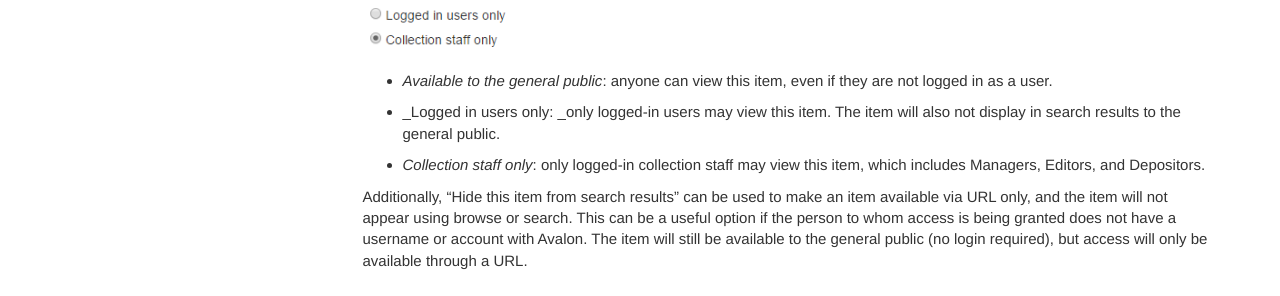
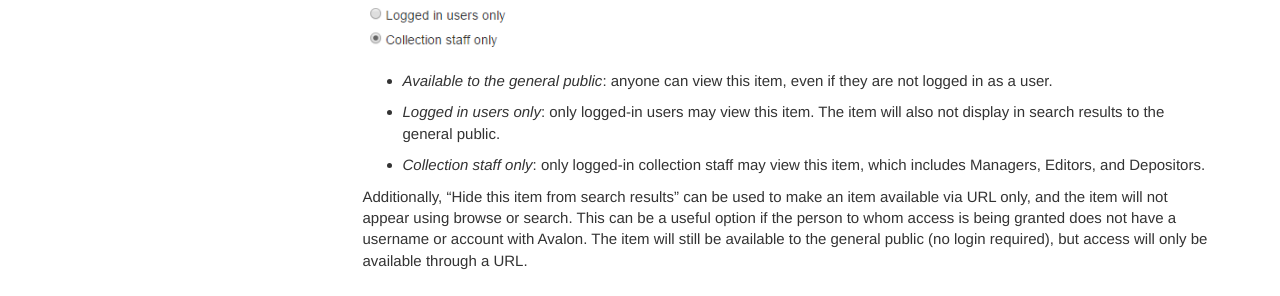
Before and after one commit to mschnaars/mschnaars.github.io, a Jekyll site: the page built from pages/avalon6/avalon6_setting_item_access_control.md, in a window 1280 px wide. Shown: the part 832-1128 px from the top of the page. Built offline with Jekyll 4.4.1, drawn with Linux system fonts in a browser that asks for light colours; nearby versions of some CDN libraries; comment, search, counter and statistics services are not loaded.

```diff
--- a/pages/avalon6/avalon6_setting_item_access_control.md
+++ b/pages/avalon6/avalon6_setting_item_access_control.md
@@ -19,7 +19,7 @@ Access to specific items is set manually when items are created.
 {% include image.html file="doc_images/access_control.png" alt="access control options" %}
 
 * _Available to the general public_: anyone can view this item, even if they are not logged in as a user.
-* _Logged in users only: _only logged-in users may view this item. The item will also not display in search results to the general public.
+* _Logged in users only_: only logged-in users may view this item. The item will also not display in search results to the general public.
 * _Collection staff only_: only logged-in collection staff may view this item, which includes Managers, Editors, and Depositors.
 
 Additionally, "Hide this item from search results" can be used to make an item available via URL only, and the item will not appear using browse or search. This can be a useful option if the person to whom access is being granted does not have a username or account with Avalon. The item will still be available to the general public (no login required), but access will only be available through a URL.
```
